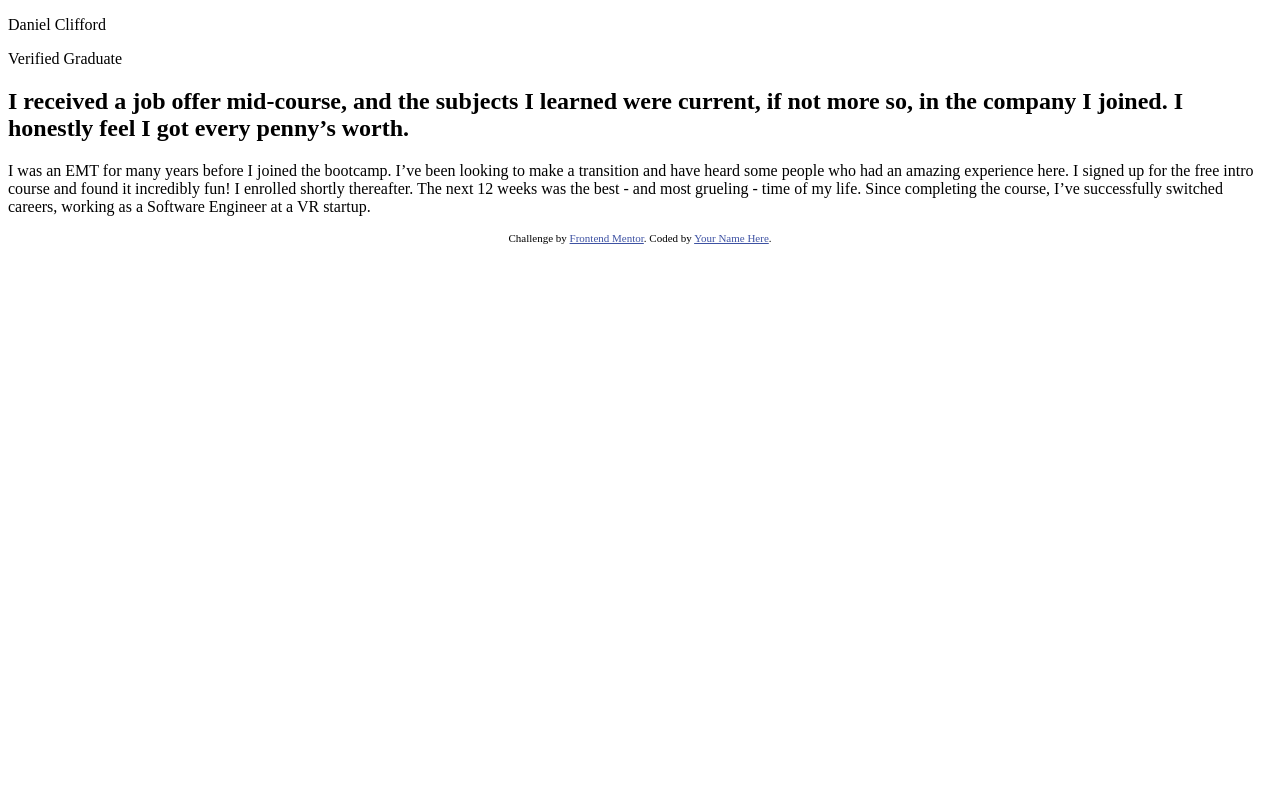
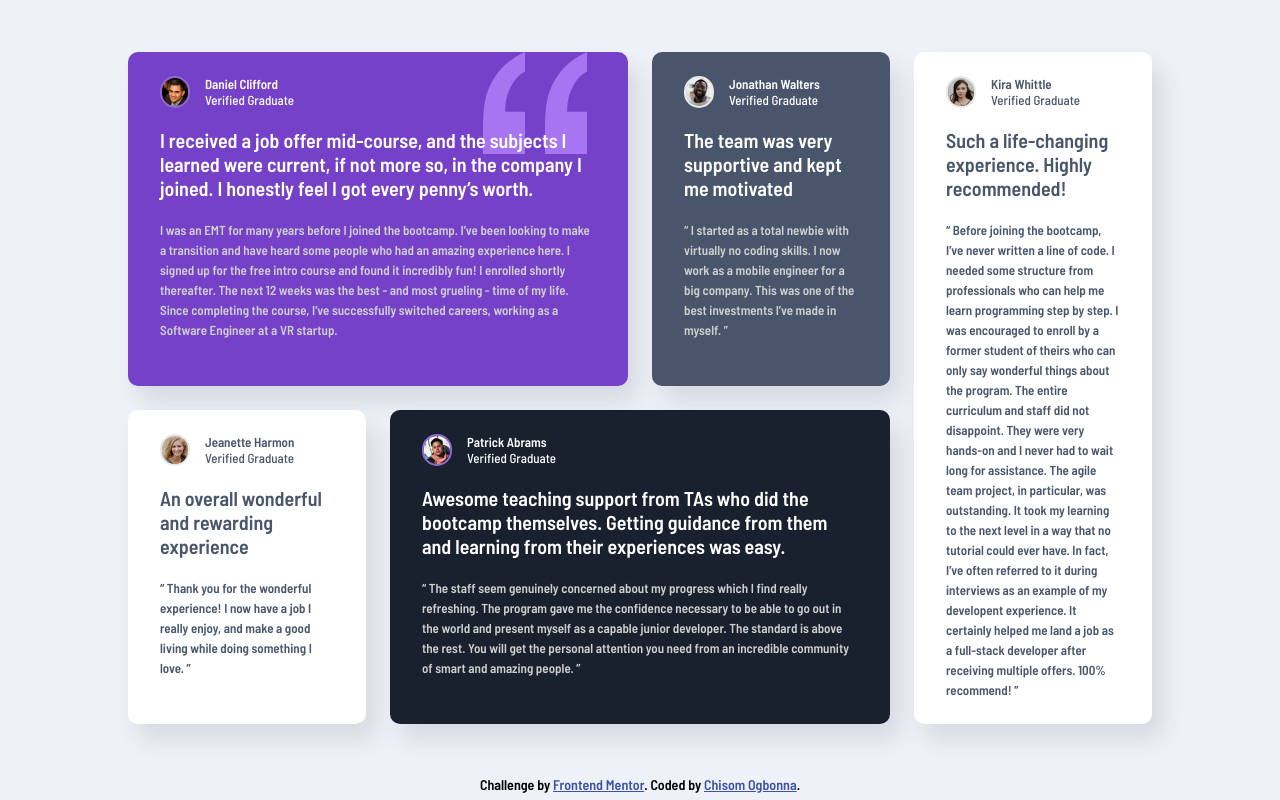
Before and after one commit to Mavreon/Testimonials_Grid_Section, a website: page index.html in a window 1280 px wide. Drawn offline with Linux system fonts and the light colour scheme.

Commit message:
Finished Project

```diff
--- a/index.html
+++ b/index.html
@@ -9,14 +9,17 @@
   <title>Frontend Mentor | [Challenge Name Here]</title>
 
   <!-- Feel free to remove these styles or customise in your own stylesheet 👍 -->
+  <link href="https://fonts.googleapis.com/css2?family=Barlow+Semi+Condensed:wght@500;600&display=swap" rel="stylesheet">
+  <link rel="stylesheet" href="/style.css">
   <style>
-    .attribution { font-size: 11px; text-align: center; }
+    .attribution { font-size: 1.4rem; text-align: center;color: black; font-weight: 900; }
     .attribution a { color: hsl(228, 45%, 44%); }
   </style>
 </head>
 <body>
 <main class="container">
   <div class="box">
+    <div class="review-box box-one">
       <div class="profile-section">
         <div class="image-box"></div>
         <div class="profile-text">
@@ -36,6 +39,81 @@
         The next 12 weeks was the best - and most grueling - time of my life. Since completing
         the course, I’ve successfully switched careers, working as a Software Engineer at a VR startup.
       </p>
+    </div>
+    <div class="review-box box-two">
+      <div class="profile-section">
+        <div class="image-box"></div>
+        <div class="profile-text">
+          <p class="profile-name">Jonathan Walters</p>
+          <p class="profile-status">Verified Graduate</p>
+        </div>
+      </div>
+      <h2 class="heading">
+        The team was very supportive and kept me motivated
+      </h2>
+      <p class="summary">
+        “ I started as a total newbie with virtually no coding skills. I now work as a mobile engineer
+        for a big company. This was one of the best investments I’ve made in myself. ”
+      </p>
+    </div>
+    <div class="review-box box-three">
+      <div class="profile-section">
+        <div class="image-box"></div>
+        <div class="profile-text">
+          <p class="profile-name">Jeanette Harmon</p>
+          <p class="profile-status">Verified Graduate</p>
+        </div>
+      </div>
+      <h2 class="heading">
+        An overall wonderful and rewarding experience
+      </h2>
+      <p class="summary">
+        “ Thank you for the wonderful experience! I now have a job I really enjoy, and make a good living
+        while doing something I love. ”
+      </p>
+    </div>
+    <div class="review-box box-four">
+      <div class="profile-section">
+        <div class="image-box"></div>
+        <div class="profile-text">
+          <p class="profile-name">Patrick Abrams</p>
+          <p class="profile-status">Verified Graduate</p>
+        </div>
+      </div>
+      <h2 class="heading">
+        Awesome teaching support from TAs who did the bootcamp themselves. Getting guidance from them and
+        learning from their experiences was easy.
+
+      </h2>
+      <p class="summary">
+        “ The staff seem genuinely concerned about my progress which I find really refreshing. The program
+        gave me the confidence necessary to be able to go out in the world and present myself as a capable
+        junior developer. The standard is above the rest. You will get the personal attention you need from
+        an incredible community of smart and amazing people. ”
+      </p>
+    </div>
+    <div class="review-box box-five">
+      <div class="profile-section">
+        <div class="image-box"></div>
+        <div class="profile-text">
+          <p class="profile-name">Kira Whittle</p>
+          <p class="profile-status">Verified Graduate</p>
+        </div>
+      </div>
+      <h2 class="heading">
+        Such a life-changing experience. Highly recommended!
+      </h2>
+      <p class="summary">
+        “ Before joining the bootcamp, I’ve never written a line of code. I needed some structure from
+        professionals who can help me learn programming step by step. I was encouraged to enroll by a former
+        student of theirs who can only say wonderful things about the program. The entire curriculum and staff
+        did not disappoint. They were very hands-on and I never had to wait long for assistance. The agile team
+        project, in particular, was outstanding. It took my learning to the next level in a way that no tutorial
+        could ever have. In fact, I’ve often referred to it during interviews as an example of my developent
+        experience. It certainly helped me land a job as a full-stack developer after receiving multiple offers.
+        100% recommend! ”
+      </p>
+    </div>
   </div>
 </main>
 
@@ -101,7 +179,7 @@
 
   <div class="attribution">
     Challenge by <a href="https://www.frontendmentor.io?ref=challenge" target="_blank">Frontend Mentor</a>.
-    Coded by <a href="#">Your Name Here</a>.
+    Coded by <a href="https://www.frontendmentor.io/profile/Mavreon">Chisom Ogbonna</a>.
   </div>
 </body>
 </html>
--- /dev/null
+++ b/main.scss
@@ -0,0 +1,129 @@
+*,*::after,*::before{
+    margin: 0;
+    padding: 0;
+    box-sizing: border-box;
+}
+
+html{
+    font-size: 62.5%;
+}
+
+$color-moderate-violet: hsl(263, 55%, 52%);
+$color-very-dark-grayish-blue: hsl(217, 19%, 35%);
+$color-very-dark-blackish-blue: hsl(219, 29%, 14%);
+$color-white: hsl(0, 0%, 100%);
+$color-light-grayish-blue: hsl(210, 46%, 95%);
+$color-light-gray: hsl(0, 0%, 81%);
+
+body{
+    max-width: 144rem;
+    height: 100vh;
+    margin: 0 auto;
+    font-size: 1.3rem;
+    font-family: 'Barlow Semi Condensed', sans-serif;
+    background-color: $color-light-grayish-blue;
+    color: $color-white;
+    //font-weight: 600;
+}
+
+.container{
+    width: 100%;
+    height: 97%;
+    display: flex;
+    align-items: center;
+    justify-content: center;
+    .box{
+        width: 80%;
+        height: auto;
+        display: grid;
+        grid-template-columns: repeat(4, 1fr);
+        gap: 2.4rem;
+        justify-content: center;
+        grid-auto-rows: minmax(21rem,auto);
+        .review-box{
+            padding: 2.4rem 3.2rem;
+            border-radius: 1rem;
+            box-shadow: 10px 15px 25px rgba(black, 0.1);
+            display: flex;
+            flex-direction: column;
+            gap: 2rem;
+            .profile-section{
+                display: flex;
+                gap: 1.5rem;
+                .profile-text{
+                    .profile-name{
+                        font-weight: 900;
+                    }
+                    .profile-status{
+                        font-weight:lighter;
+                    }
+                }
+                .image-box{
+                    width: 3rem;
+                    background-size: cover;
+                    background-repeat: no-repeat;
+                    border-radius: 10rem;
+                }
+            }
+            .heading{
+                font-size: 2rem;
+                //font-weight: bolder;
+            }
+            .summary{
+                line-height: 2rem;
+                font-weight: 600;
+                color: $color-light-gray;
+            }
+            &.box-one{
+                grid-column: 1/3;
+                background-image:url("/images/bg-pattern-quotation.svg");
+                background-repeat: no-repeat;
+                background-position-x: 35.5rem ;
+                background-color: $color-moderate-violet;
+                .profile-section .image-box{
+                    background-image: url(/images/image-daniel.jpg);
+                    border: 2px solid lighten($color-moderate-violet, 10);
+                }
+            }
+            &.box-two{
+                background-color: $color-very-dark-grayish-blue;
+                .profile-section .image-box{
+                    background-image: url(/images/image-jonathan.jpg);
+                    border: 2px solid lighten($color-light-gray, 10);
+                }
+            }
+            &.box-three{
+                background-color: $color-white;
+                color: $color-very-dark-grayish-blue;
+                .profile-section .image-box{
+                    background-image: url(/images/image-jeanette.jpg);
+                    border: 2px solid lighten($color-light-gray, 10);
+                }
+                .summary{
+                    color: $color-very-dark-grayish-blue
+                }
+            }
+            &.box-four{
+               grid-column: 2/4;
+               background-color: $color-very-dark-blackish-blue;
+               .profile-section .image-box{
+                background-image: url(/images/image-patrick.jpg);
+                border: 2px solid lighten($color-moderate-violet, 10);
+            }
+            }
+            &.box-five{
+               grid-column: 4/5;
+               grid-row: 1/3;
+               background-color: $color-white;
+               color: $color-very-dark-grayish-blue;
+               .profile-section .image-box{
+                    background-image: url(/images/image-kira.jpg);
+                    border: 2px solid lighten($color-light-gray, 10);
+                }
+                .summary{
+                    color: $color-very-dark-grayish-blue
+                }
+            }
+        }
+    }
+}
```
Also changed, not shown: package.json (added, +22 -0 lines), style.css (added), 1 other file. Lines whose indentation alone changed are shown as unchanged.
